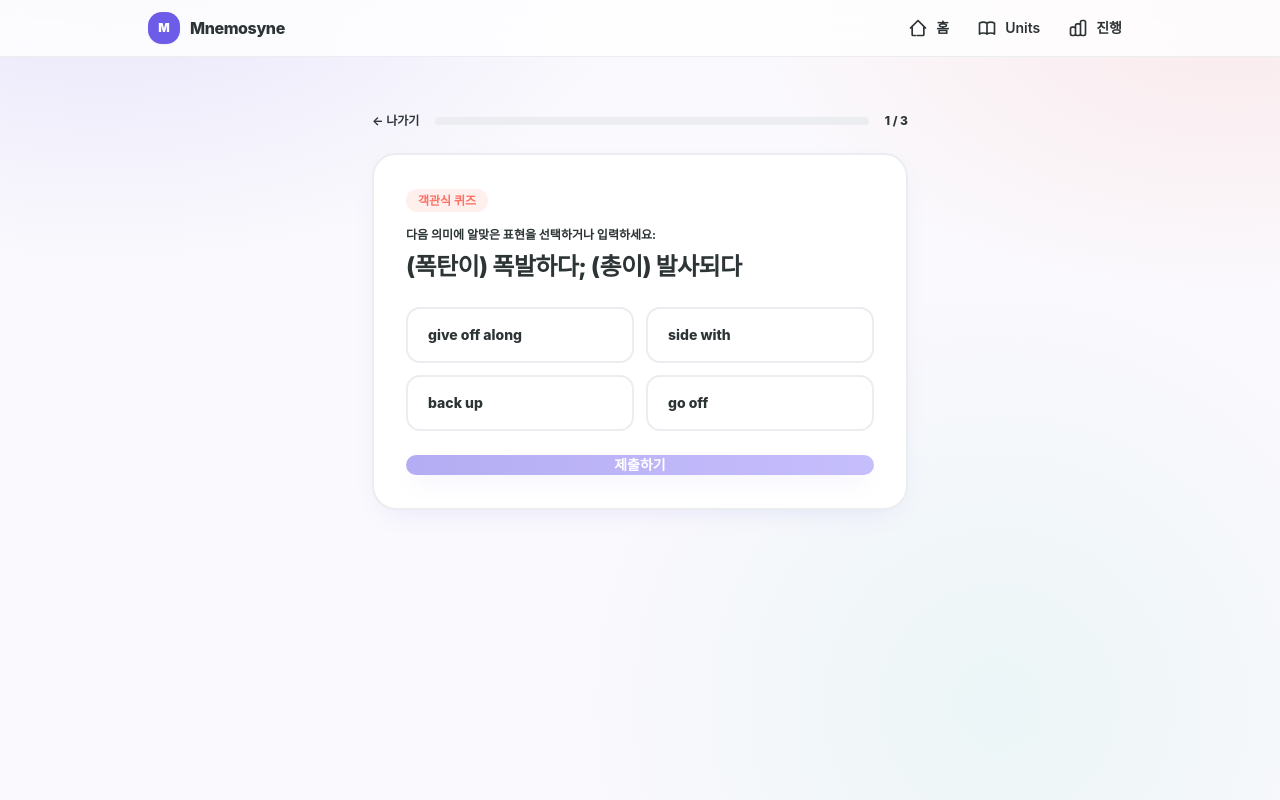
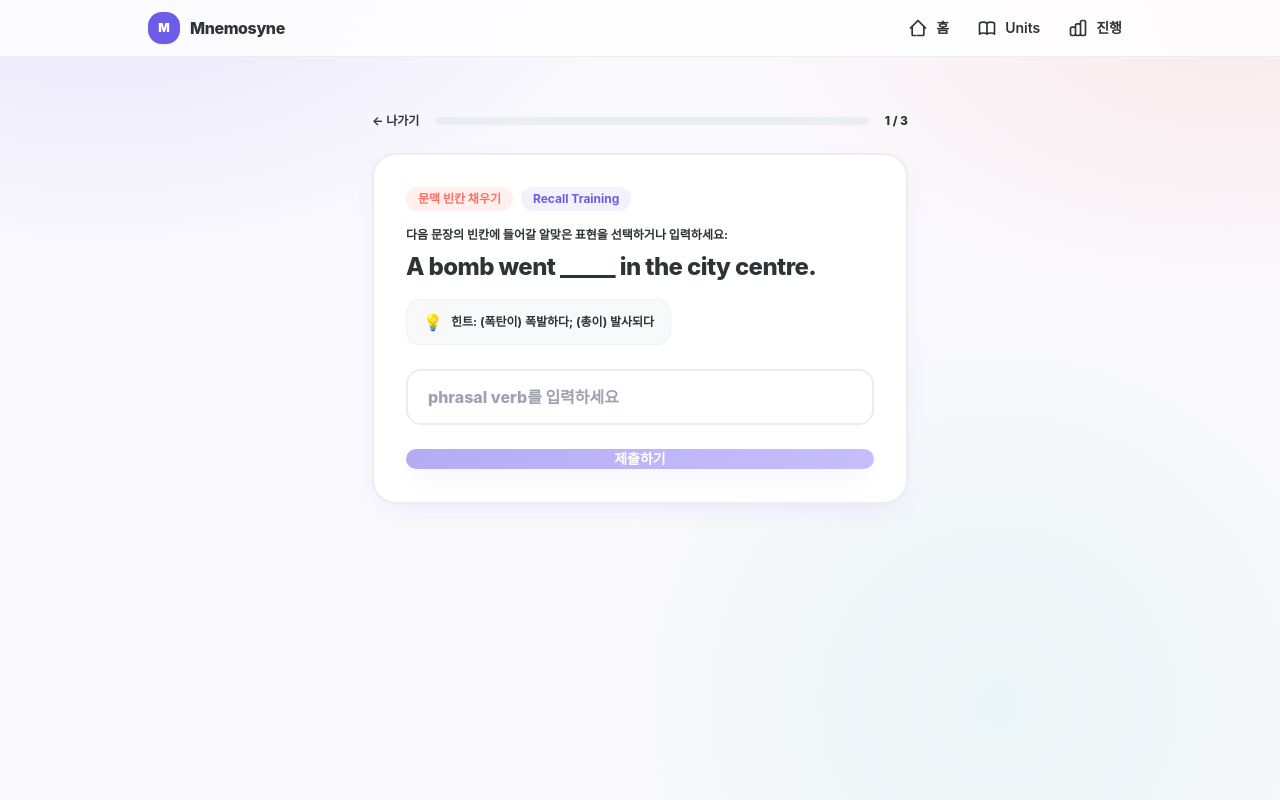
Before and after one commit to memmi47/project-mnemosyne, a Next.js app: page /session in a window 1280 px wide. Both pictures are taken after a click on the button "암기 완료 · 퀴즈로 검증하기". Built offline with nearby package versions, Linux system fonts and the light colour scheme.

Commit message:
fix: 학습 진도 미저장 버그 해결 및 문맥 기반 퀴즈 UI/UX 개선

```diff
--- a/components/session-flow.tsx
+++ b/components/session-flow.tsx
@@ -202,10 +202,25 @@ export function SessionFlow({ items }: { items: SessionItem[] }) {
   }).filter(Boolean);
 
   // Get quiz template safely matching QuizTemplate domain model
-  const quizTemplate = currentItem.quizTemplates?.[0];
-  const isChoiceQuiz = quizTemplate ? quizTemplate.activity_type === "recognition" : true;
+  // 1순위: fill_blank (빈칸 채우기), 2순위: retrieval, 3순위: 기본 템플릿
+  const quizTemplate = currentItem.quizTemplates?.find((t) => t.activity_type === "fill_blank") ??
+    currentItem.quizTemplates?.find((t) => t.activity_type === "retrieval") ??
+    currentItem.quizTemplates?.[0];
+
+  const isChoiceQuiz = quizTemplate ? quizTemplate.activity_type === "recognition" : false;
   const choices: string[] = quizTemplate?.choices && quizTemplate.choices.length > 0 ? quizTemplate.choices : [loData.expression, "pick up", "go off", "turn down"].sort(() => Math.random() - 0.5);
   const unitNum = loData.unit;
+
+  // 퀴즈 프롬프트 결정 (fill_blank 템플릿의 prompt 우선, 없을 경우 첫 예문의 표현을 빈칸으로 치환)
+  let quizPrompt = quizTemplate?.prompt ?? "";
+  if (!quizPrompt || quizPrompt === meaningKo || quizPrompt.includes("사용하여 영어 문장을")) {
+    if (examples.length > 0 && examples[0]) {
+      const regex = new RegExp(loData.expression, "gi");
+      quizPrompt = examples[0].replace(regex, "__________");
+    } else {
+      quizPrompt = `다음 의미를 가진 표현은 무엇일까요?`;
+    }
+  }
 
   const handleNextExposure = () => {
     setPhase("quiz");
@@ -224,14 +239,18 @@ export function SessionFlow({ items }: { items: SessionItem[] }) {
     setIsSubmitting(true);
 
     try {
-      // API 채점 시도
+      // API 채점 시도 - 백엔드 스펙에 완벽하게 부합하도록 파라미터 구성
       const res = await fetch("/api/answer/submit", {
         method: "POST",
         headers: { "Content-Type": "application/json" },
         body: JSON.stringify({
-          session_id: "test_session",
+          session_id: `session_${Date.now()}`,
           learning_object_id: loData.learning_object_id,
-          user_answer: answer,
+          activity_type: quizTemplate?.activity_type ?? (isChoiceQuiz ? "recognition" : "retrieval"),
+          answer: answer,
+          response_latency_ms: 3000,
+          hint_used: false,
+          attempt_count: 1,
         }),
       });
 
@@ -401,15 +420,24 @@ export function SessionFlow({ items }: { items: SessionItem[] }) {
         <div className={`mt-6 rounded-card border-2 p-8 shadow-card transition-all duration-300 ${
           feedback ? feedback.isCorrect ? "bg-success-soft border-success/30" : "bg-accent-soft border-accent/30 animate-shake" : "bg-white border-border"
         }`}>
-          <span className="rounded-full bg-accent-soft px-3 py-1 text-xs font-bold text-accent shadow-xs">
-            {isChoiceQuiz ? "객관식 퀴즈" : "단답형 퀴즈"}
-          </span>
+          <div className="flex items-center gap-2">
+            <span className="rounded-full bg-accent-soft px-3 py-1 text-xs font-bold text-accent shadow-xs">
+              {isChoiceQuiz ? "객관식 퀴즈" : "문맥 빈칸 채우기"}
+            </span>
+            <span className="rounded-full bg-primary-soft px-3 py-1 text-xs font-bold text-primary shadow-xs">
+              Recall Training
+            </span>
+          </div>
           <p className="mt-4 text-xs font-bold text-muted">
-            다음 의미에 알맞은 표현을 선택하거나 입력하세요:
+            다음 문장의 빈칸에 들어갈 알맞은 표현을 선택하거나 입력하세요:
           </p>
-          <h2 className="mt-2 text-xl font-extrabold tracking-tight text-ink sm:text-2xl">
-            {meaningKo}
+          <h2 className="mt-2 text-xl font-extrabold tracking-tight text-ink sm:text-2xl leading-relaxed">
+            {quizPrompt}
           </h2>
+          <div className="mt-4 inline-flex items-center gap-2 rounded-btn bg-surface px-4 py-2.5 text-xs font-bold text-muted border border-border/60 shadow-xs">
+            <span className="text-base">💡</span>
+            <span>힌트: {meaningKo}</span>
+          </div>
 
           {isChoiceQuiz ? (
             <div className="mt-6 grid gap-3 sm:grid-cols-2">
```
